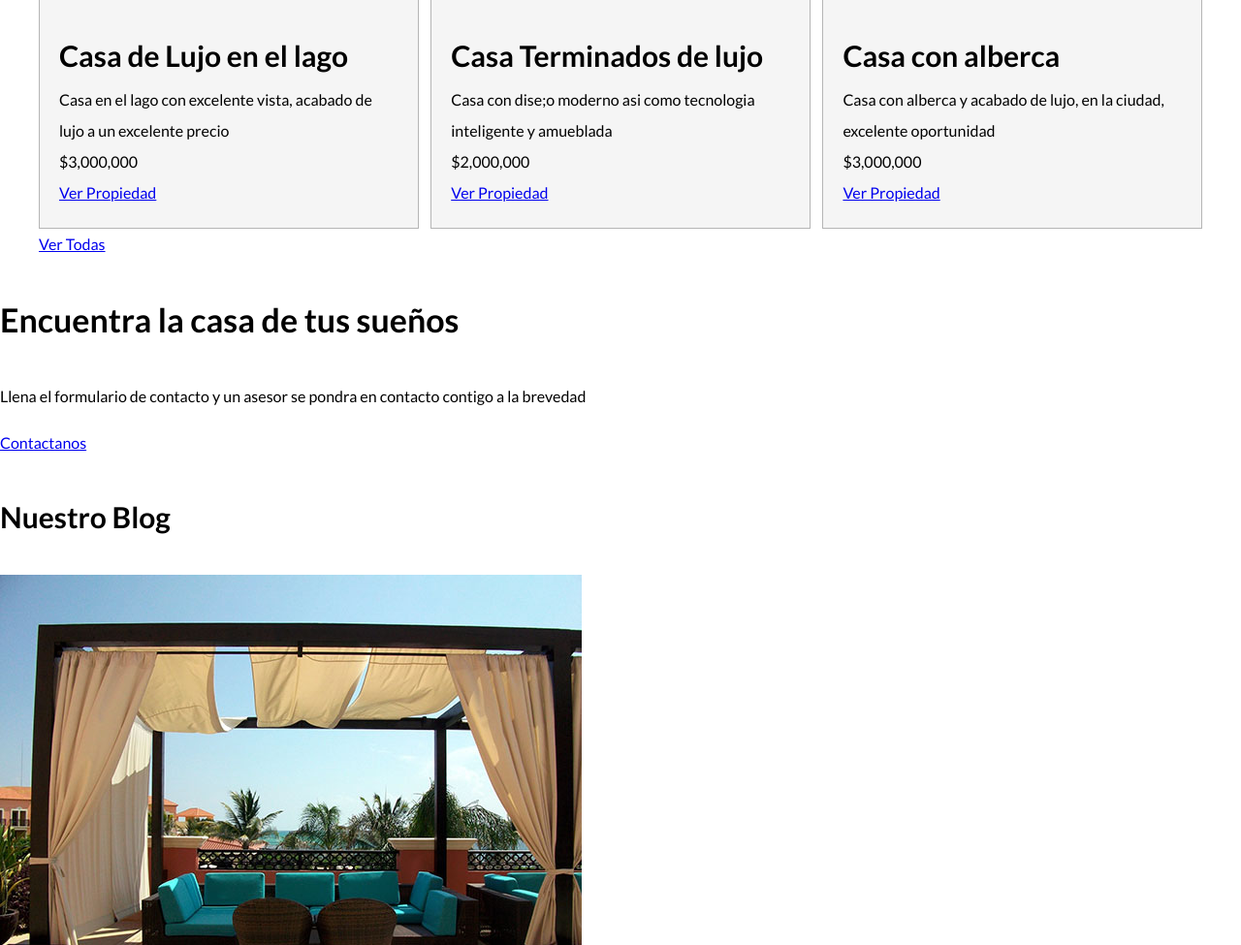
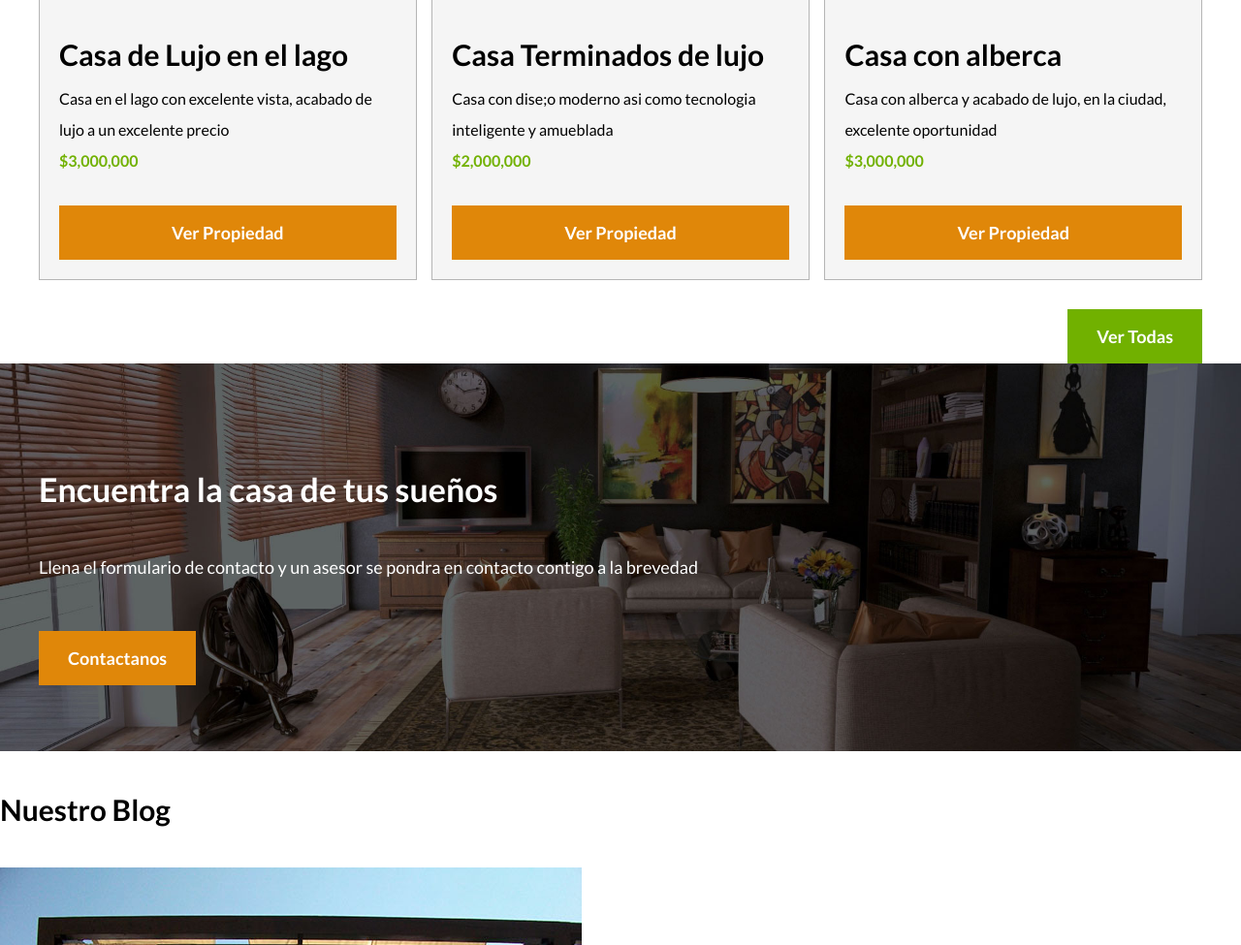
Before and after one commit to pacomgh/desarrollo-web-completo, a plain HTML site: page practicas/BienesRaices/index.html in a window 1280 px wide. Shown: the part 1744-2719 px from the top of the page at 97% size. Drawn offline with Linux system fonts and the light colour scheme.

Commit message:
add contenido section css

```diff
--- a/practicas/BienesRaices/css/styles.css
+++ b/practicas/BienesRaices/css/styles.css
@@ -1,6 +1,16 @@
+/*el box sizing hace que no se incremente el tamaño de los elementos cuand
+agregar un padding*/
+
 html {
     /** reset para rems - 62.5% = 10px de 16px**/
     font-size: 62.5%;
+    box-sizing: border-box;
+}
+
+*,
+*:before,
+*:after {
+    box-sizing: inherit;
 }
 
 body {
@@ -23,6 +33,35 @@ body {
 
 .centrar-texto {
     text-align: center;
+}
+
+
+/*imagenes y enlaces son display inline, para editar cambiar a display block/inline-block*/
+
+
+/** Botones **/
+
+.boton {
+    color: #fff;
+    padding: 1rem 3rem;
+    text-decoration: none;
+    font-weight: 700;
+    font-size: 1.8rem;
+    display: inline-block;
+    margin-top: 3rem;
+    text-align: center;
+}
+
+.boton-amarillo {
+    background-color: #e08709;
+}
+
+.boton-verde {
+    background-color: #71b100;
+}
+
+.d-block {
+    display: block!important;
 }
 
 
@@ -157,3 +196,37 @@ h4 {
 .contenido-anuncios p {
     margin: 0;
 }
+
+.precio {
+    font-weight: 700;
+    color: #71b100;
+}
+
+.ver-todas {
+    display: flex;
+    justify-content: flex-end;
+}
+
+
+/** Contenido seccion contacto**/
+
+.imagen-contacto {
+    background-image: url(../img/encuentra.jpg);
+    background-position: center center;
+    background-size: cover;
+    height: 40rem;
+    display: flex;
+    /*centra verticalmente - align-items*/
+    align-items: center;
+}
+
+.contenido-contacto {
+    /*factor de crecimiento flex 1 detecta el tamaño disponible y los elementos
+    dentro de este y divide tamaño/elementos y asigna ese tamaño*/
+    flex: 1;
+    color: #fff;
+}
+
+.contenido-contacto p {
+    font-size: 1.8rem;
+}
--- a/practicas/BienesRaices/index.html
+++ b/practicas/BienesRaices/index.html
@@ -74,8 +74,8 @@
                 <div class="contenido-anuncios">
                     <h3>Casa de Lujo en el lago</h3>
                     <p>Casa en el lago con excelente vista, acabado de lujo a un excelente precio</p>
-                    <p>$3,000,000</p>
-                    <a href="#">Ver Propiedad</a>
+                    <p class="precio">$3,000,000</p>
+                    <a href="#" class="boton boton-amarillo d-block">Ver Propiedad</a>
                 </div>
             </div>
 
@@ -84,8 +84,8 @@
                 <div class="contenido-anuncios">
                     <h3>Casa Terminados de lujo</h3>
                     <p>Casa con dise;o moderno asi como tecnologia inteligente y amueblada</p>
-                    <p>$2,000,000</p>
-                    <a href="#">Ver Propiedad</a>
+                    <p class="precio">$2,000,000</p>
+                    <a href="#" class="boton boton-amarillo d-block">Ver Propiedad</a>
                 </div>
             </div>
 
@@ -94,20 +94,24 @@
                 <div class="contenido-anuncios">
                     <h3>Casa con alberca</h3>
                     <p>Casa con alberca y acabado de lujo, en la ciudad, excelente oportunidad</p>
-                    <p>$3,000,000</p>
-                    <a href="#">Ver Propiedad</a>
+                    <p class="precio">$3,000,000</p>
+                    <a href="#" class="boton boton-amarillo d-block">Ver Propiedad</a>
                 </div>
             </div>
         </div>
 
-        <a href="anuncios.html">Ver Todas</a>
+        <div class="ver-todas">
+            <a href="anuncios.html" class="boton boton-verde">Ver Todas</a>
+        </div>
     </main>
     <!--fin main-->
 
-    <section>
-        <h2>Encuentra la casa de tus sueños</h2>
-        <p>Llena el formulario de contacto y un asesor se pondra en contacto contigo a la brevedad</p>
-        <a href="contactanos.html">Contactanos</a>
+    <section class="imagen-contacto">
+        <div class="contenido-contacto contenedor">
+            <h2>Encuentra la casa de tus sueños</h2>
+            <p>Llena el formulario de contacto y un asesor se pondra en contacto contigo a la brevedad</p>
+            <a href="contactanos.html" class="boton boton-amarillo">Contactanos</a>
+        </div>
     </section>
 
     <section>
```
